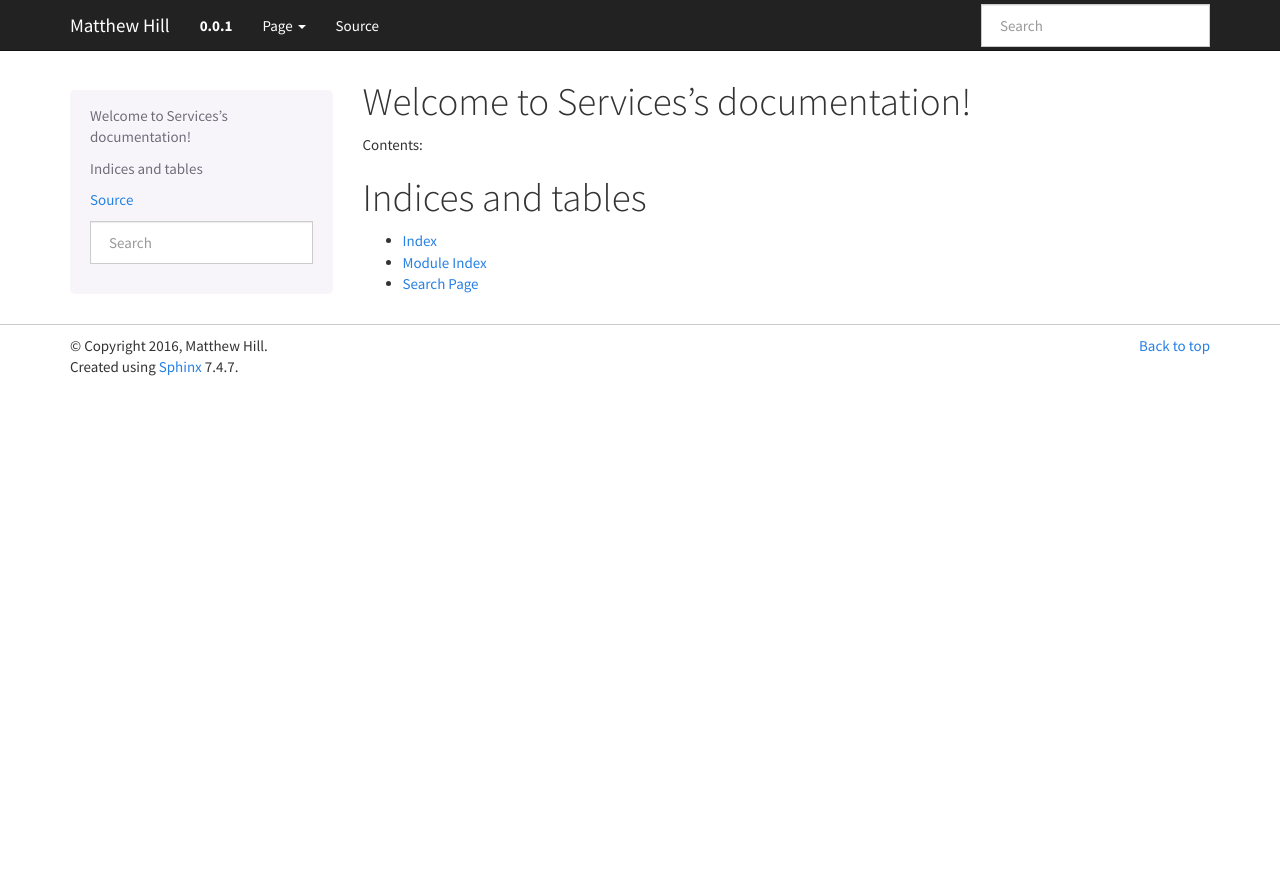
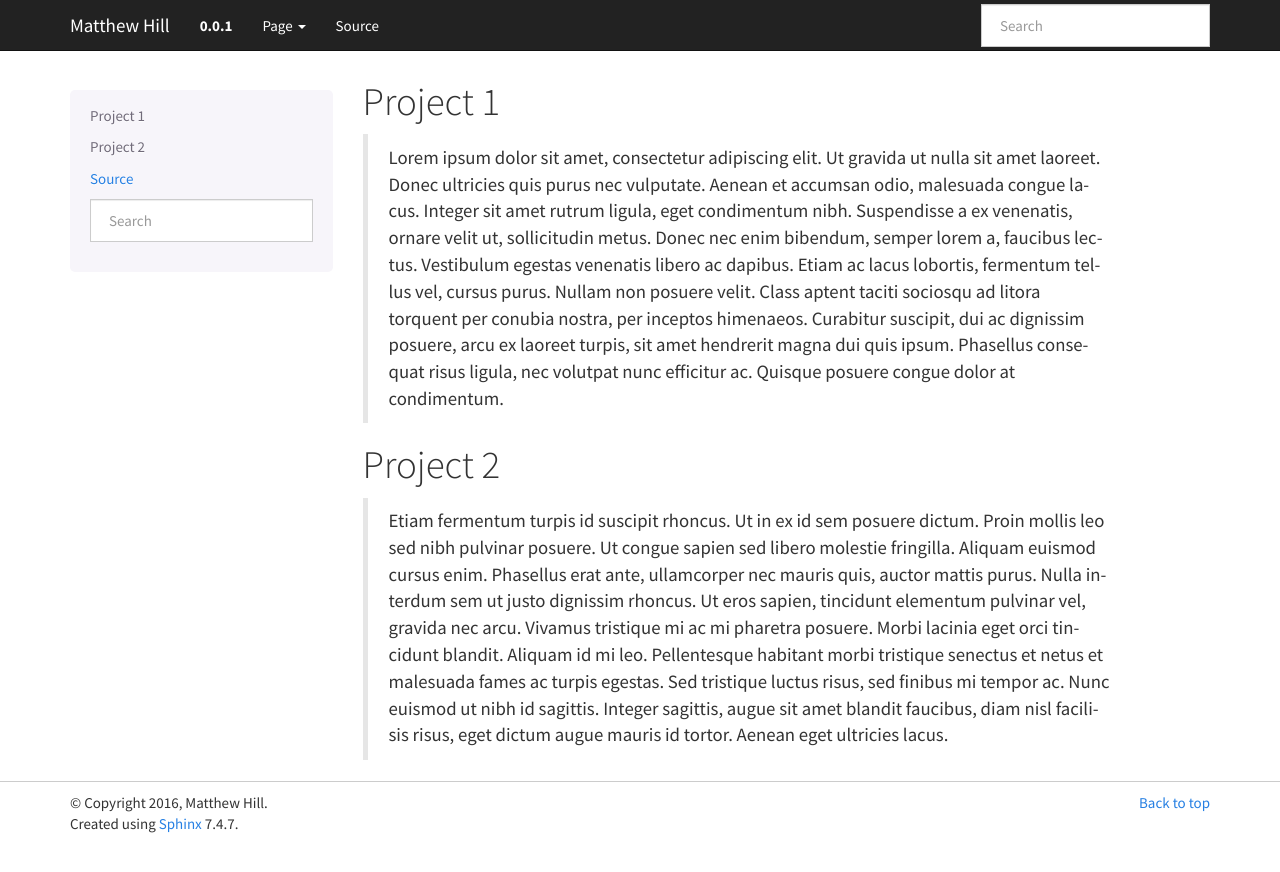
Before and after one commit to mattjhill/services, a Sphinx documentation site: the page built from docs/index.rst, in a window 1280 px wide. Shown: the top 872 px of the page. Built offline with Sphinx 7.4.7, drawn with Linux system fonts in a browser that asks for light colours.

Commit message:
bootstrap

```diff
--- a/docs/index.rst
+++ b/docs/index.rst
@@ -3,15 +3,12 @@
    You can adapt this file completely to your liking, but it should at least
    contain the root `toctree` directive.
 
-Welcome to Services's documentation!
-====================================
+Project 1
+=========
 
-Contents:
+ Lorem ipsum dolor sit amet, consectetur adipiscing elit. Ut gravida ut nulla sit amet laoreet. Donec ultricies quis purus nec vulputate. Aenean et accumsan odio, malesuada congue lacus. Integer sit amet rutrum ligula, eget condimentum nibh. Suspendisse a ex venenatis, ornare velit ut, sollicitudin metus. Donec nec enim bibendum, semper lorem a, faucibus lectus. Vestibulum egestas venenatis libero ac dapibus. Etiam ac lacus lobortis, fermentum tellus vel, cursus purus. Nullam non posuere velit. Class aptent taciti sociosqu ad litora torquent per conubia nostra, per inceptos himenaeos. Curabitur suscipit, dui ac dignissim posuere, arcu ex laoreet turpis, sit amet hendrerit magna dui quis ipsum. Phasellus consequat risus ligula, nec volutpat nunc efficitur ac. Quisque posuere congue dolor at condimentum.
 
+Project 2
+=========
 
-Indices and tables
-==================
-
-* :ref:`genindex`
-* :ref:`modindex`
-* :ref:`search`
+ Etiam fermentum turpis id suscipit rhoncus. Ut in ex id sem posuere dictum. Proin mollis leo sed nibh pulvinar posuere. Ut congue sapien sed libero molestie fringilla. Aliquam euismod cursus enim. Phasellus erat ante, ullamcorper nec mauris quis, auctor mattis purus. Nulla interdum sem ut justo dignissim rhoncus. Ut eros sapien, tincidunt elementum pulvinar vel, gravida nec arcu. Vivamus tristique mi ac mi pharetra posuere. Morbi lacinia eget orci tincidunt blandit. Aliquam id mi leo. Pellentesque habitant morbi tristique senectus et netus et malesuada fames ac turpis egestas. Sed tristique luctus risus, sed finibus mi tempor ac. Nunc euismod ut nibh id sagittis. Integer sagittis, augue sit amet blandit faucibus, diam nisl facilisis risus, eget dictum augue mauris id tortor. Aenean eget ultricies lacus.
```
